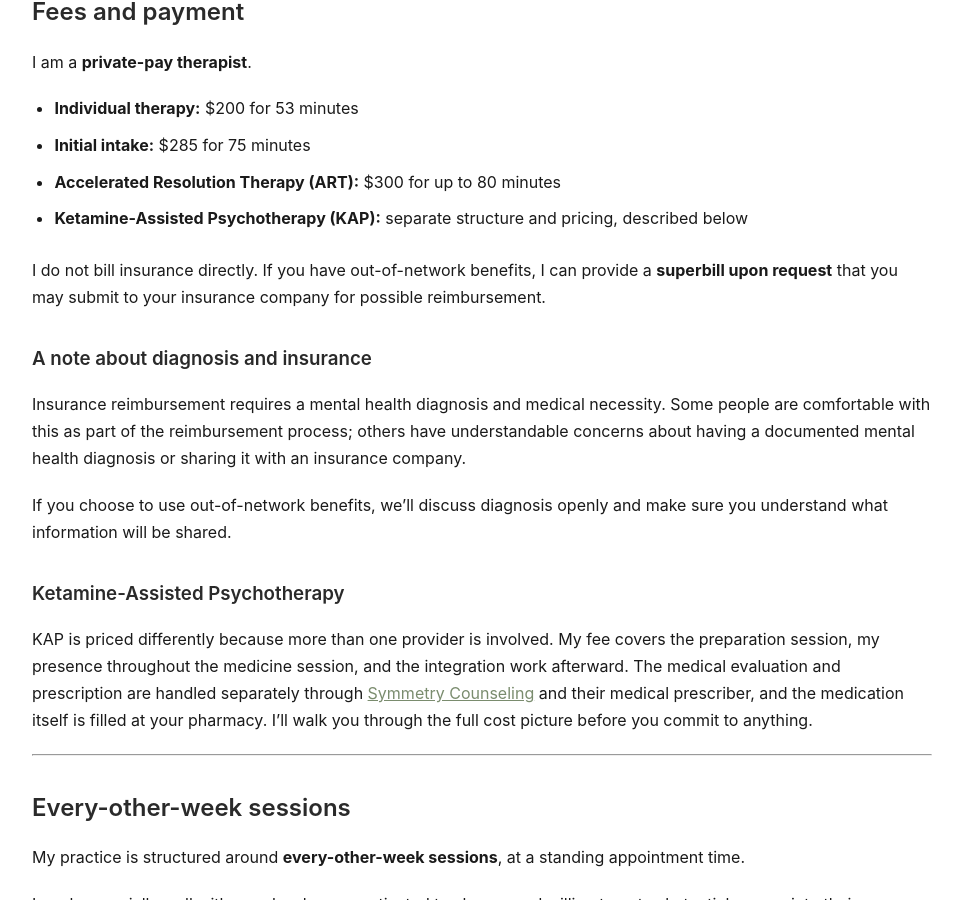
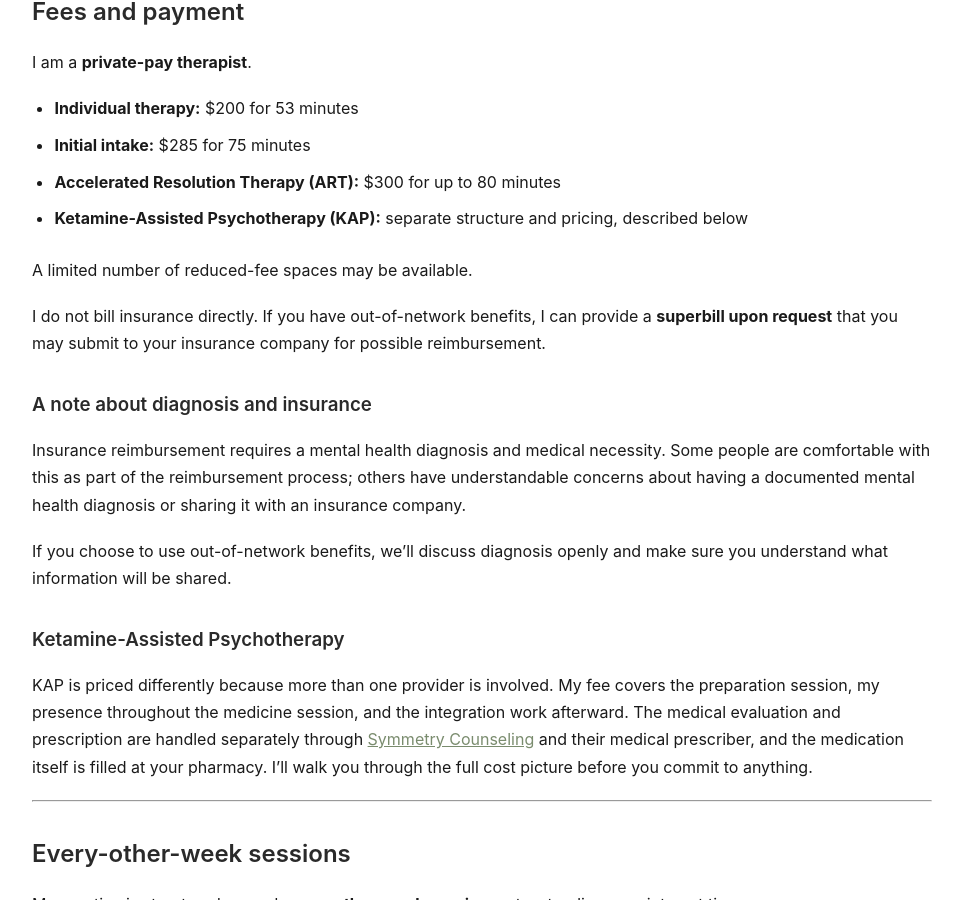
Before and after one commit to SaraRands/sararands-site, a Jekyll site: the page built from fees-scheduling.md, in a window 1280 px wide and 900 px high, scrolled down 351 px. Shown: the whole window, without its empty margins (158-1121 px from the left). Built offline with Jekyll 4.4.1, drawn with Linux system fonts in a browser that asks for light colours.

Commit message:
reduced fee

```diff
--- a/fees-scheduling.md
+++ b/fees-scheduling.md
@@ -19,6 +19,8 @@ I am a **private-pay therapist**.
 - **Initial intake:** $285 for 75 minutes
 - **Accelerated Resolution Therapy (ART):** $300 for up to 80 minutes
 - **Ketamine-Assisted Psychotherapy (KAP):** separate structure and pricing, described below
+
+A limited number of reduced-fee spaces may be available.
 
 I do not bill insurance directly. If you have out-of-network benefits, I can provide a **superbill upon request** that you may submit to your insurance company for possible reimbursement.
 
```
Also changed, not shown: about.md (+0 -4 lines).
